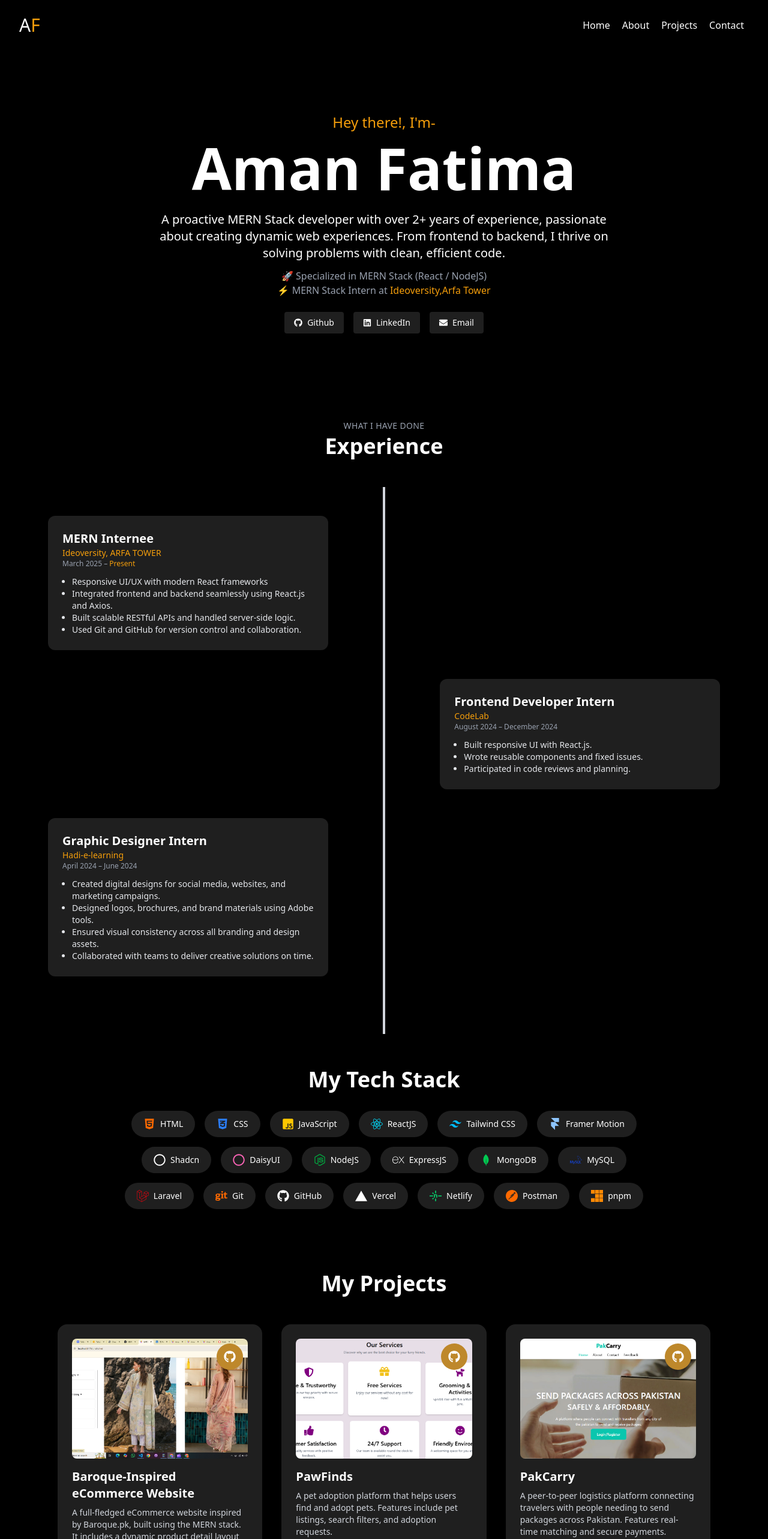
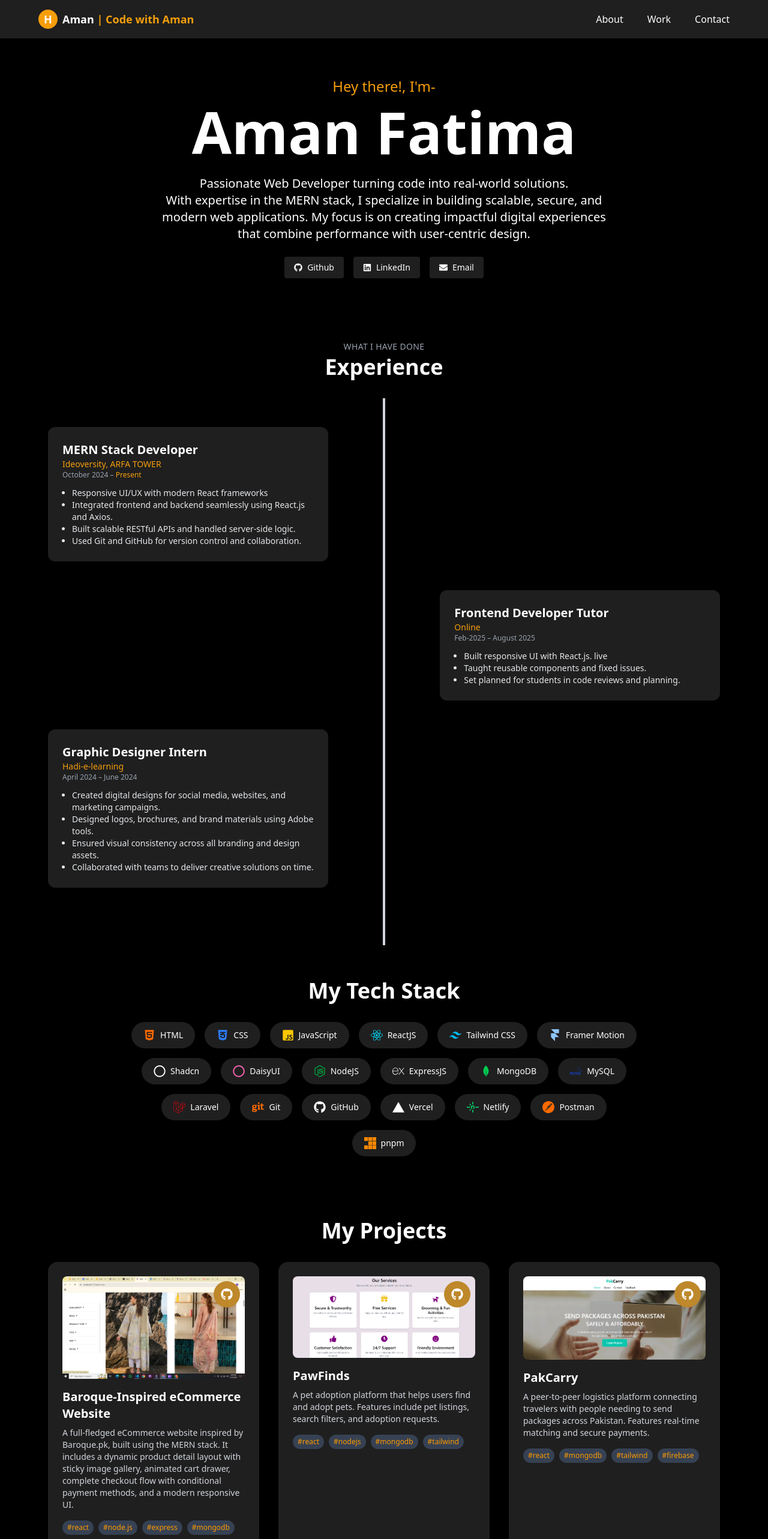
Before and after one commit to AmanFatima19/react-portfolio, a React (Vite) app: page / in a window 1280 px wide. Shown: the top 2566 px of the page at 60% size. Built offline with nearby package versions, Linux system fonts and the light colour scheme.

Commit message:
updating

```diff
--- a/package.json
+++ b/package.json
@@ -13,6 +13,7 @@
     "@tailwindcss/vite": "^4.1.4",
     "react": "^19.0.0",
     "react-dom": "^19.0.0",
+    "react-hot-toast": "^2.6.0",
     "react-icons": "^5.5.0",
     "react-router-dom": "^7.5.3",
     "tailwindcss": "^4.1.4"
--- a/src/components/common/Footer.jsx
+++ b/src/components/common/Footer.jsx
@@ -2,7 +2,7 @@ import React from "react";
 
 const Footer = () => {
   return (
-    <div>
+    <div className="py-8 px-4 sm:px-6 md:px-8 lg:px-12 xl:px-16 text-center">
       <h1 className="text-center">center</h1>
     </div>
   );
--- a/src/components/common/Navbar.jsx
+++ b/src/components/common/Navbar.jsx
@@ -3,31 +3,39 @@ import { Link } from "react-router-dom";
 
 const Navbar = () => {
   return (
-    <div>
-      <header class=" body-font">
-        <div class="container mx-auto flex flex-wrap px-5 py-6 flex-col md:flex-row items-center">
-          <a class="flex title-font font-medium items-center mb-4 md:mb-0">
-            <span class="ml-3 text-3xl">
-              A<span className="text-[#F59E0B]">F</span>
+    <header className="bg-[#1f1f1f] text-white body-font shadow-md">
+      <div className="container mx-auto flex flex-wrap items-center justify-between px-16 py-4">
+        <Link to="/" className="flex items-center space-x-2">
+          <div className="bg-[#F59E0B] rounded-full w-8 h-8 flex items-center justify-center text-white font-bold text-lg">
+            H
+          </div>
+          <span className="font-semibold text-lg">
+            Aman <span className="text-[#F59E0B]">| Code with Aman</span>
           </span>
-          </a>
-          <nav class="md:ml-auto flex flex-wrap items-center text-base justify-center">
-            <Link to="/" class="mr-5 hover:text-[#F59E0B]">
-              Home
         </Link>
-            <Link to="/about" class="mr-5 hover:text-[#F59E0B]">
+
+        <nav className="flex space-x-10 text-base">
+          <Link
+            to="/about"
+            className="hover:text-[#F59E0B] transition duration-300"
+          >
             About
           </Link>
-            <Link to="/projects" class="mr-5 hover:text-[#F59E0B]">
-              Projects
+          <Link
+            to="/work"
+            className="hover:text-[#F59E0B]  transition duration-300"
+          >
+            Work
           </Link>
-            <Link to="/contact" class="mr-5 hover:text-[#F59E0B]">
+          <Link
+            to="/contact"
+            className="hover:text-[#F59E0B]  transition duration-300"
+          >
             Contact
           </Link>
         </nav>
       </div>
     </header>
-    </div>
   );
 };
 
--- a/src/components/ui/AboutSection.jsx
+++ b/src/components/ui/AboutSection.jsx
@@ -9,7 +9,7 @@ const AboutSection = () => {
       <p className="text-md leading-relaxed mb-6">
         I'm a passionate MERN stack developer specializing in building robust,
         scalable web applications. With expertise in{" "}
-        <span className="font-semibold text-[#F59E0B]">
+        <span className="font-semibold text-[#3668d4]">
           MongoDB, Express.js, React, and Node.js
         </span>
         , I transform ideas into seamless digital experiences.
--- a/src/components/ui/ContactForm.jsx
+++ b/src/components/ui/ContactForm.jsx
@@ -1,22 +1,67 @@
-import React from "react";
+import React, { useState } from "react";
+import toast, { Toaster } from "react-hot-toast";
 
 const ContactForm = () => {
+  const [formData, setFormData] = useState({
+    name: '',
+    email: '',
+    message: ''
+  });
+  const [isSubmitting, setIsSubmitting] = useState(false);
+
+  const handleChange = (e) => {
+    setFormData({
+      ...formData,
+      [e.target.name]: e.target.value
+    });
+  };
+
+  const handleSubmit = async (e) => {
+    e.preventDefault();
+    setIsSubmitting(true);
+
+    try {
+      const response = await fetch('http://localhost:5000/api/contact', {
+        method: 'POST',
+        headers: {
+          'Content-Type': 'application/json'
+        },
+        body: JSON.stringify(formData)
+      });
+
+      if (response.ok) {
+        toast.success('Message sent successfully!');
+        setFormData({ name: '', email: '', message: '' });
+      } else {
+        toast.error('Failed to send message. Please try again.');
+      }
+    } catch {
+      toast.error('Error sending message. Please check your connection.');
+    } finally {
+      setIsSubmitting(false);
+    }
+  };
+
   return (
-    <div className="flex items-center justify-center bg-black px-4 py-6">
+    <div className="flex items-center justify-center bg-black px-4 sm:px-6 md:px-8 lg:px-12 xl:px-16 py-4 sm:py-6 animate-fade-in">
       <div className="bg-[#1f1f1f] text-white w-full max-w-2xl p-5 rounded-2xl shadow-xl">
         <p className="text-sm text-gray-400 mb-1 text-center">GET IN TOUCH</p>
         <h2 className="text-3xl sm:text-4xl font-extrabold mb-6 text-center">
           Contact.
         </h2>
-        <form className="space-y-2 md:space-y-6 lg:space-y-6">
+        <form onSubmit={handleSubmit} className="space-y-2 md:space-y-6 lg:space-y-6">
           <div>
             <label className="block text-sm font-semibold mb-1">
               Your Name
             </label>
             <input
               type="text"
+              name="name"
+              value={formData.name}
+              onChange={handleChange}
               placeholder="Enter Your Full Name"
               className="w-full px-4 py-2 rounded-lg bg-[#3a3838] text-white focus:outline-none focus:ring-2 focus:ring-gray-400"
+              required
             />
           </div>
           <div>
@@ -25,8 +70,12 @@ const ContactForm = () => {
             </label>
             <input
               type="email"
+              name="email"
+              value={formData.email}
+              onChange={handleChange}
               placeholder="Enter Your Email Address"
               className="w-full px-4 py-2 rounded-lg bg-[#3a3838] text-white placeholder-gray-400 focus:outline-none focus:ring-2 focus:ring-gray-400"
+              required
             />
           </div>
           <div>
@@ -35,18 +84,24 @@ const ContactForm = () => {
             </label>
             <textarea
               rows="4"
+              name="message"
+              value={formData.message}
+              onChange={handleChange}
               placeholder="What do you want to say?"
               className="w-full px-4 py-2 rounded-lg bg-[#3a3838] text-white placeholder-gray-400 focus:outline-none focus:ring-2 focus:ring-gray-400"
+              required
             ></textarea>
           </div>
           <button
             type="submit"
-            className="bg-[#F59E0B] hover:bg-[#3A3838] transition text-white px-6 py-2 rounded-lg font-medium duration-300 w-full sm:w-auto"
+            disabled={isSubmitting}
+            className="bg-[#F59E0B] hover:bg-[#dc8c00] transition text-white px-6 py-2 rounded-lg font-medium duration-300 w-full sm:w-auto disabled:opacity-50"
           >
-            Send
+            {isSubmitting ? 'Sending...' : 'Send'}
           </button>
         </form>
       </div>
+      <Toaster position="top-center" />
     </div>
   );
 };
--- a/src/components/ui/Experience.jsx
+++ b/src/components/ui/Experience.jsx
@@ -2,19 +2,19 @@ import React from "react";
 
 const Experience = () => {
   return (
-    <div>
+    <div className="animate-fade-in">
       <p className="text-sm text-gray-400 uppercase tracking-wide mb-1 text-center my-10">
         What I HAVE DONE
       </p>
-      <h1 className="text-4xl font-extrabold mb-12 text-center">Experience</h1>
+      <h1 className="text-4xl font-extrabold mb-8 text-center">Experience</h1>
 
-      <div className="relative max-w-6xl mx-auto py-12 px-4">
+      <div className="relative max-w-6xl mx-auto py-8 sm:py-10 md:py-12 px-4">
         <div className="hidden lg:block absolute left-1/2 top-0 bottom-0 transform -translate-x-1/2 w-1 bg-gray-300"></div>
 
         <div className="mb-12 flex flex-col lg:flex-row justify-between items-center w-full gap-8">
           <div className="lg:w-5/12 w-full">
             <div className="bg-[#1f1f1f] text-white p-6 rounded-xl shadow-lg">
-              <h3 className="text-xl font-bold">MERN Internee</h3>
+              <h3 className="text-xl font-bold">MERN Stack Developer</h3>
               <p className="text-sm text-[#F59E0B]">
                 <a
                   href="https://ideoversity.com/"
@@ -25,7 +25,7 @@ const Experience = () => {
                 </a>
               </p>
               <p className="text-xs text-gray-400 mb-3">
-                March 2025 – <span className="text-[#F59E0B]">Present</span>
+                October 2024 – <span className="text-[#F59E0B]">Present</span>
               </p>
               <ul className="list-disc list-outside pl-4 text-sm text-gray-200">
                 <li>Responsive UI/UX with modern React frameworks</li>
@@ -47,15 +47,15 @@ const Experience = () => {
         <div className="mb-12 flex flex-col lg:flex-row-reverse justify-between items-center w-full gap-8">
           <div className="lg:w-5/12 w-full">
             <div className="bg-[#1f1f1f] text-white p-6 rounded-xl shadow-lg">
-              <h3 className="text-xl font-bold">Frontend Developer Intern</h3>
-              <p className="text-sm text-[#F59E0B]">CodeLab</p>
+              <h3 className="text-xl font-bold">Frontend Developer Tutor</h3>
+              <p className="text-sm text-[#F59E0B]">Online</p>
               <p className="text-xs text-gray-400 mb-3">
-                August 2024 – December 2024
+                Feb-2025 – August 2025
               </p>
               <ul className="list-disc list-outside pl-4 text-sm text-gray-200">
-                <li>Built responsive UI with React.js.</li>
-                <li>Wrote reusable components and fixed issues.</li>
-                <li>Participated in code reviews and planning.</li>
+                <li>Built responsive UI with React.js. live</li>
+                <li>Taught reusable components and fixed issues.</li>
+                <li>Set planned for students in code reviews and planning.</li>
               </ul>
             </div>
           </div>
--- a/src/components/ui/Hero.jsx
+++ b/src/components/ui/Hero.jsx
@@ -3,7 +3,7 @@ import { FaGithub, FaLinkedin, FaEnvelope } from "react-icons/fa";
 
 const HeroSection = () => {
   return (
-    <div className="py-10 md:py-20 lg:py-26 bg-black text-white flex items-center justify-center px-4 ">
+    <div className="md:py-16 py-10 lg:py-16 bg-black text-white flex items-center justify-center px-4 sm:px-6 md:px-8 lg:px-12 xl:px-16 animate-fade-in">
       <div className="max-w-3xl text-center">
         <h2 className="text-[#F59E0B] text-2xl mb-3">Hey there!, I'm-</h2>
 
@@ -12,20 +12,13 @@ const HeroSection = () => {
         </h1>
 
         <p className="text-white text-md md:text-xl lg:text-xl mb-3">
-          A proactive MERN Stack developer with over 2+ years of experience,
-          passionate about creating dynamic web experiences. From frontend to
-          backend, I thrive on solving problems with clean, efficient code.
-        </p>
+Passionate Web Developer turning code into real-world solutions. <br /> With expertise in the MERN stack, I specialize in building scalable, secure, and modern web applications. My focus is on creating impactful digital experiences that combine performance with user-centric design.        </p>
 
-        <p className="text-base text-gray-400 mb-6">
-          🚀 Specialized in MERN Stack (React / NodeJS)
-          <br />⚡ MERN Stack Intern at{" "}
-          <span className="text-[#F59E0B]">Ideoversity,Arfa Tower</span>
-        </p>
 
         <div className="flex justify-center space-x-4 mt-6">
           <a
             target="_blank"
+            rel="noopener noreferrer"
             href="https://github.com/AmanFatima19?tab=repositories"
             className="bg-[#1f1f1f] hover:bg-[#f59f0be8] text-white text-sm py-2 px-4 rounded inline-flex items-center space-x-2 transition-all duration-300 "
           >
@@ -34,6 +27,7 @@ const HeroSection = () => {
           </a>
           <a
             target="_blank"
+            rel="noopener noreferrer"
             href="https://www.linkedin.com/in/aman-fatima-092357340/"
             className="bg-[#1f1f1f] hover:bg-[#f59f0be8] text-white text-sm py-2 px-4 rounded inline-flex items-center space-x-2 transition-all duration-300"
           >
@@ -41,8 +35,8 @@ const HeroSection = () => {
             <span>LinkedIn</span>
           </a>
           <a
-            target="_blank"
-            href="mailto:amanfatima713@gmail.com"
+           target="_blank"
+  href="https://mail.google.com/mail/?view=cm&fs=1&to=amanfatima713@gmail.com&su=Hello&body=Hi%20Aman,"
             className="bg-[#1f1f1f] hover:bg-[#f59f0be8] text-white text-sm py-2 px-4 rounded inline-flex items-center space-x-2 transition-all duration-300"
           >
             <FaEnvelope />
--- a/src/components/ui/MyTechStack.jsx
+++ b/src/components/ui/MyTechStack.jsx
@@ -49,7 +49,7 @@ const techStack = [
 
 const MyTechStack = () => {
   return (
-    <div className="bg-black text-white py-10 px-6 text-center">
+    <div className="bg-black text-white py-8 sm:py-10 md:px-8 lg:px-12 xl:px-16 text-center animate-fade-in">
       <h1 className="text-4xl font-bold my-4">My Tech Stack</h1>
       <div className="w-[75%] mx-auto flex flex-wrap justify-center gap-4 mt-8 max-w-6xl mx-auto">
         {techStack.map((tech, idx) => (
--- a/src/components/ui/ProjectCard.jsx
+++ b/src/components/ui/ProjectCard.jsx
@@ -1,5 +1,6 @@
 import React from "react";
 import { FaGithub } from "react-icons/fa";
+import useInView from "../../hooks/useInView";
 
 const projects = [
   {
@@ -37,27 +38,53 @@ const projects = [
 ];
 
 const ProjectCard = () => {
+  const [leftRef, leftInView] = useInView({ threshold: 0.1 });
+  const [rightRef, rightInView] = useInView({ threshold: 0.1 });
+
   return (
-    <section className="py-12 w-[85%] mx-auto">
+    <section className="py-8 max-w-6xl mx-auto px-4 sm:py-10 md:py-12 animate-fade-in overflow-x-hidden">
       <h1 className="text-4xl font-bold my-4 text-center">My Projects</h1>
 
       <div className="grid md:grid-cols-3 gap-8">
-        {projects.map((project, index) => (
+        {projects.map((project, index) => {
+          let animationClass = "";
+          if (index === 0) {
+            animationClass = leftInView
+              ? "translate-x-0 opacity-100 transition-transform duration-700"
+              : "-translate-x-20 opacity-0";
+          } else if (index === projects.length - 1) {
+            animationClass = rightInView
+              ? "translate-x-0 opacity-100 transition-transform duration-700"
+              : "translate-x-20 opacity-0";
+          } else {
+            animationClass = "opacity-100";
+          }
+
+          return (
             <div
               key={index}
-            className="bg-[#1f1f1f] p-6 rounded-2xl shadow-lg transform transition my-8 duration-300 hover:scale-105 hover:shadow-xl relative"
+              ref={index === 0 ? leftRef : index === projects.length - 1 ? rightRef : null}
+              className={`bg-[#1f1f1f] p-6 rounded-2xl shadow-lg transform transition my-4 duration-300 hover:scale-105 hover:shadow-xl relative ${animationClass} ${
+                project.title === "PawFinds" ? "cursor-pointer" : ""
+              }`}
+              onClick={() => {
+                if (project.title === "PawFinds") {
+                  window.open("https://paw-finds.vercel.app/", "_blank");
+                }
+              }}
             >
               <div className="relative">
                 <img
                   src={project.image}
                   alt={project.title}
-                className="rounded-lg w-full h-50 object-cover"
+                  className="rounded-lg max-w-full max-h-60 object-cover"
                 />
                 <a
                   href={project.github}
                   target="_blank"
                   rel="noopener noreferrer"
-                className="absolute top-2 right-2 bg-[#be882b] p-3 rounded-full text-white hover:bg-[#F59E0B] transition-all duration-300"
+                  className="absolute top-2 right-2 bg-[#be882b] p-3 rounded-full text-white hover:bg-[#3668d4] transition-all duration-300"
+                  onClick={(e) => e.stopPropagation()}
                 >
                   <FaGithub size={20} />
                 </a>
@@ -77,7 +104,8 @@ const ProjectCard = () => {
                 ))}
               </div>
             </div>
-        ))}
+          );
+        })}
       </div>
     </section>
   );
--- a/src/components/ui/Testimonials.jsx
+++ b/src/components/ui/Testimonials.jsx
@@ -1,4 +1,5 @@
 import React from "react";
+import useInView from "../../hooks/useInView";
 
 const testimonials = [
   {
@@ -28,18 +29,36 @@ const testimonials = [
 ];
 
 const Testimonials = () => {
+  const [leftRef, leftInView] = useInView({ threshold: 0.1 });
+  const [rightRef, rightInView] = useInView({ threshold: 0.1 });
+
   return (
-    <section className="py-16 text-white">
-      <div className="max-w-6xl mx-auto px-4 text-center">
+    <section className="py-8 sm:py-12 md:py-16 px-4 text-white animate-fade-in">
+      <div className="max-w-6xl mx-auto text-center">
         <p className="text-sm text-gray-400 uppercase tracking-wide mb-2">
           What Others Say
         </p>
         <h1 className="text-4xl font-extrabold mb-12">Testimonials.</h1>
         <div className="grid md:grid-cols-3 gap-8">
-          {testimonials.map((testimonial, index) => (
+          {testimonials.map((testimonial, index) => {
+            let animationClass = "";
+            if (index === 0) {
+              animationClass = leftInView
+                ? "translate-x-0 opacity-100 transition-transform duration-700"
+                : "-translate-x-20 opacity-0";
+            } else if (index === testimonials.length - 1) {
+              animationClass = rightInView
+                ? "translate-x-0 opacity-100 transition-transform duration-700"
+                : "translate-x-20 opacity-0";
+            } else {
+              animationClass = "opacity-100";
+            }
+
+            return (
               <div
                 key={index}
-              className="bg-[#1f1f1f] p-6 rounded-2xl shadow-lg flex flex-col justify-between text-left hover:scale-105 transition duration-300 ease-in-out"
+                ref={index === 0 ? leftRef : index === testimonials.length - 1 ? rightRef : null}
+                className={`bg-[#1f1f1f] p-6 rounded-2xl shadow-lg flex flex-col justify-between text-left hover:scale-105 transition duration-300 ease-in-out ${animationClass}`}
               >
                 <div>
                   <p className="text-4xl text-white font-bold mb-4">“</p>
@@ -63,7 +82,8 @@ const Testimonials = () => {
                   </div>
                 </div>
               </div>
-          ))}
+            );
+          })}
         </div>
       </div>
     </section>
--- /dev/null
+++ b/src/hooks/useInView.js
@@ -0,0 +1,29 @@
+import { useState, useEffect, useRef } from "react";
+
+const useInView = (options) => {
+  const ref = useRef(null);
+  const [inView, setInView] = useState(false);
+
+  useEffect(() => {
+    const observer = new IntersectionObserver(
+      ([entry]) => {
+        setInView(entry.isIntersecting);
+      },
+      options
+    );
+
+    if (ref.current) {
+      observer.observe(ref.current);
+    }
+
+    return () => {
+      if (ref.current) {
+        observer.unobserve(ref.current);
+      }
+    };
+  }, [ref, options]);
+
+  return [ref, inView];
+};
+
+export default useInView;
--- a/src/index.css
+++ b/src/index.css
@@ -3,4 +3,20 @@
 body {
   background-color: black;
   color: white;
+  overflow-x: hidden;
 }
+
+@keyframes fadeIn {
+  from {
+    opacity: 0;
+    transform: translateY(20px);
+  }
+  to {
+    opacity: 1;
+    transform: translateY(0);
+  }
+}
+
+.animate-fade-in {
+  animation: fadeIn 1s ease-out;
+}
```
Also changed, not shown: 1 other file (tests, documents, lock files or other folders). Lines whose indentation alone changed are shown as unchanged.
